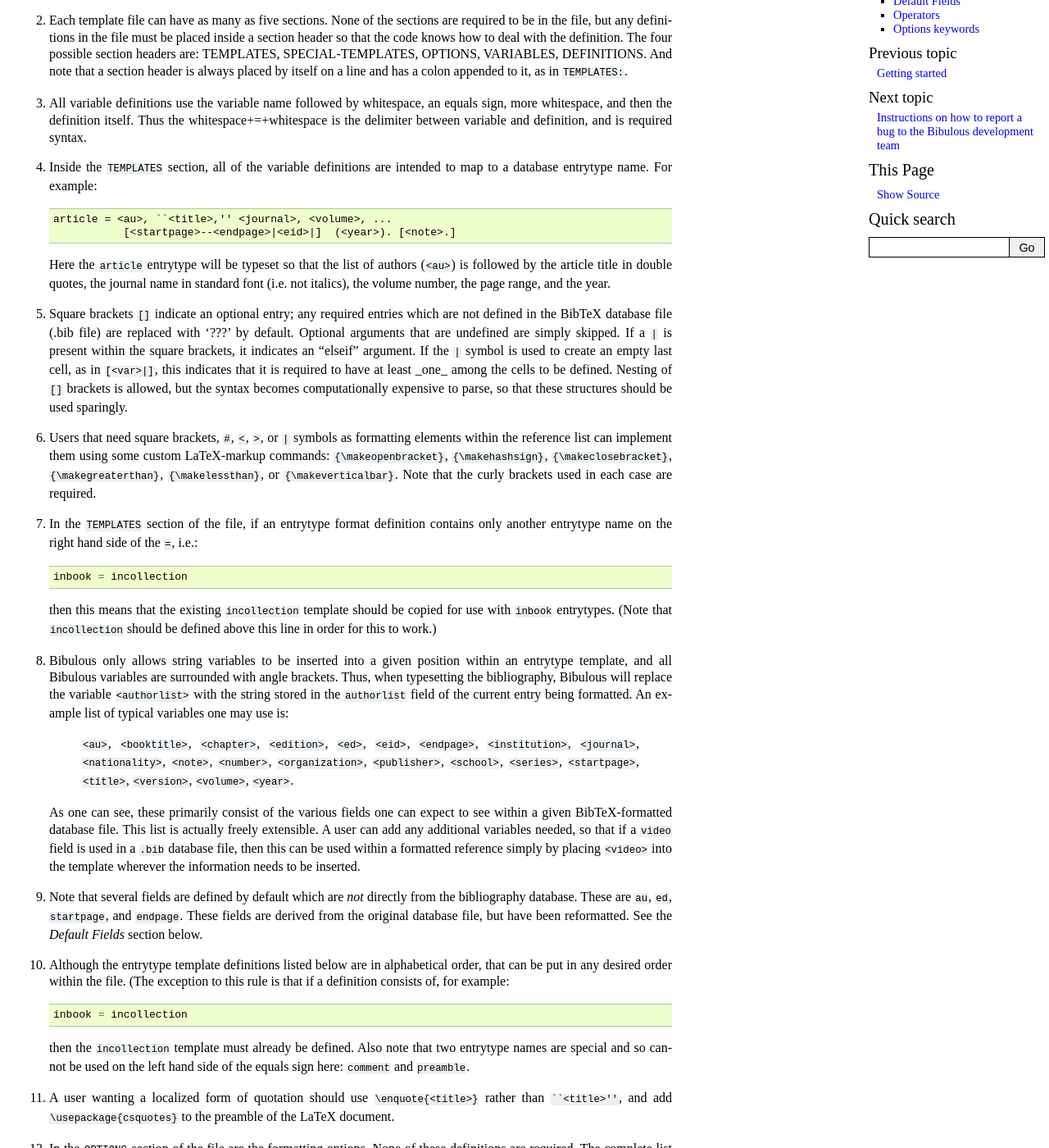
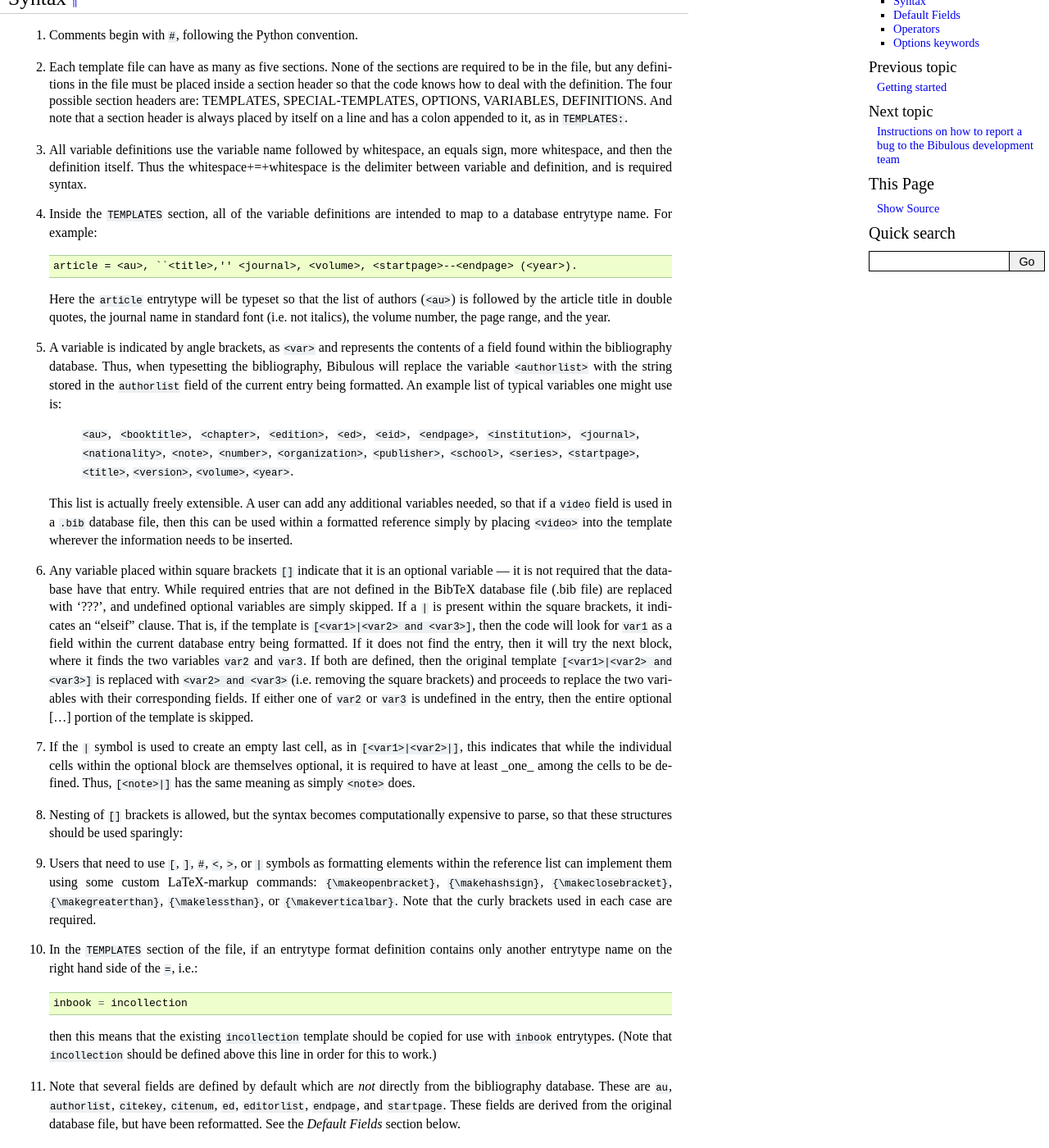
Before and after one commit to nzhagen/bibulous, a Sphinx documentation site: the page built from doc/guidelines_for_writing_style_templates.rst, in a window 1280 px wide and 1400 px high, scrolled down 443 px. Shown: the whole window at 82% size. Built offline with Sphinx 7.4.7, drawn with Linux system fonts in a browser that asks for light colours; some of the changed text lies outside the part shown.

Commit message:
Updates to documentation in guidelines_for_writing_style_templates.rst.

`````diff
--- a/doc/guidelines_for_writing_style_templates.rst
+++ b/doc/guidelines_for_writing_style_templates.rst
@@ -9,14 +12,23 @@ Guidelines for writing bibliography style templates
 
 #. Inside the ``TEMPLATES`` section, all of the variable definitions are intended to map to a database entrytype name. For example::
 
-      article = <au>, ``<title>,'' <journal>, <volume>, ...
-                 [<startpage>--<endpage>|<eid>|]  (<year>). [<note>.]
+      article = <au>, ``<title>,'' <journal>, <volume>, <startpage>--<endpage> (<year>).
 
    Here the ``article`` entrytype will be typeset so that the list of authors (``<au>``) is followed by the article title in double quotes, the journal name in standard font (i.e. not italics), the volume number, the page range, and the year.
 
-#. Square brackets ``[]`` indicate an optional entry; any required entries which are not defined in the BibTeX database file (.bib file) are replaced with '???' by default. Optional arguments that are undefined are simply skipped. If a ``|`` is present within the square brackets, it indicates an "elseif" argument. If the ``|`` symbol is used to create an empty last cell, as in ``[<var>|]``, this indicates that it is required to have at least _one_ among the cells to be defined. Nesting of ``[]`` brackets is allowed, but the syntax becomes computationally expensive to parse, so that these structures should be used sparingly.
+#. A variable is indicated by angle brackets, as ``<var>`` and represents the contents of a field found within the bibliography database. Thus, when typesetting the bibliography, Bibulous will replace the variable ``<authorlist>`` with the string stored in the ``authorlist`` field of the current entry being formatted. An example list of typical variables one might use is:
 
-#. Users that need square brackets, ``#``, ``<``, ``>``, or ``|`` symbols as formatting elements within the reference list can implement them using some custom LaTeX-markup commands: ``{\makeopenbracket}``, ``{\makehashsign}``, ``{\makeclosebracket}``, ``{\makegreaterthan}``, ``{\makelessthan}``, or ``{\makeverticalbar}``. Note that the curly brackets used in each case are required.
+      ``<au>``, ``<booktitle>``, ``<chapter>``, ``<edition>``, ``<ed>``, ``<eid>``, ``<endpage>``, ``<institution>``, ``<journal>``, ``<nationality>``, ``<note>``, ``<number>``, ``<organization>``, ``<publisher>``, ``<school>``, ``<series>``, ``<startpage>``, ``<title>``, ``<version>``, ``<volume>``, ``<year>``.
+
+   This list is actually freely extensible. A user can add any additional variables needed, so that if a ``video`` field is used in a ``.bib`` database file, then this can be used within a formatted reference simply by placing ``<video>`` into the template wherever the information needs to be inserted.
+
+#. Any variable placed within square brackets ``[]`` indicate that it is an optional variable --- it is not required that the database have that entry. While required entries that are not defined in the BibTeX database file (.bib file) are replaced with '???', and undefined optional variables are simply skipped. If a ``|`` is present within the square brackets, it indicates an "elseif" clause. That is, if the template is ``[<var1>|<var2> and <var3>]``, then the code will look for ``var1`` as a field within the current database entry being formatted. If it does not find the entry, then it will try the next block, where it finds the two variables ``var2`` and ``var3``. If both are defined, then the original template ``[<var1>|<var2> and <var3>]`` is replaced with ``<var2> and <var3>`` (i.e. removing the square brackets) and proceeds to replace the two variables with their corresponding fields. If either one of ``var2`` or ``var3`` is undefined in the entry, then the entire optional [...] portion of the template is skipped.
+
+#. If the ``|`` symbol is used to create an empty last cell, as in ``[<var1>|<var2>|]``, this indicates that while the individual cells within the optional block are themselves optional, it is required to have at least _one_ among the cells to be defined. Thus, ``[<note>|]`` has the same meaning as simply ``<note>`` does.
+
+#. Nesting of ``[]`` brackets is allowed, but the syntax becomes computationally expensive to parse, so that these structures should be used sparingly::
+
+#. Users that need to use ``[``, ``]``, ``#``, ``<``, ``>``, or ``|`` symbols as formatting elements within the reference list can implement them using some custom LaTeX-markup commands: ``{\makeopenbracket}``, ``{\makehashsign}``, ``{\makeclosebracket}``, ``{\makegreaterthan}``, ``{\makelessthan}``, or ``{\makeverticalbar}``. Note that the curly brackets used in each case are required.
 
 #. In the ``TEMPLATES`` section of the file, if an entrytype format definition contains only another entrytype name on the right hand side of the ``=``, i.e.::
 
@@ -24,13 +36,7 @@ Guidelines for writing bibliography style templates
 
    then this means that the existing ``incollection`` template should be copied for use with ``inbook`` entrytypes. (Note that ``incollection`` should be defined above this line in order for this to work.)
 
-#. Bibulous only allows string variables to be inserted into a given position within an entrytype template, and all Bibulous variables are surrounded with angle brackets. Thus, when typesetting the bibliography, Bibulous will replace the variable ``<authorlist>`` with the string stored in the ``authorlist`` field of the current entry being formatted. An example list of typical variables one may use is:
-
-      ``<au>``, ``<booktitle>``, ``<chapter>``, ``<edition>``, ``<ed>``, ``<eid>``, ``<endpage>``, ``<institution>``, ``<journal>``, ``<nationality>``, ``<note>``, ``<number>``, ``<organization>``, ``<publisher>``, ``<school>``, ``<series>``, ``<startpage>``, ``<title>``, ``<version>``, ``<volume>``, ``<year>``.
-
-   As one can see, these primarily consist of the various fields one can expect to see within a given BibTeX-formatted database file. This list is actually freely extensible. A user can add any additional variables needed, so that if a ``video`` field is used in a ``.bib`` database file, then this can be used within a formatted reference simply by placing ``<video>`` into the template wherever the information needs to be inserted.
-
-#. Note that several fields are defined by default which are *not* directly from the bibliography database. These are ``au``, ``ed``, ``startpage``, and ``endpage``. These fields are derived from the original database file, but have been reformatted. See the *Default Fields* section below.
+#. Note that several fields are defined by default which are *not* directly from the bibliography database. These are ``au``, ``authorlist``, ``citekey``, ``citenum``, ``ed``, ``editorlist``, ``endpage``, and ``startpage``. These fields are derived from the original database file, but have been reformatted. See the *Default Fields* section below.
 
 #. Although the entrytype template definitions listed below are in alphabetical order, that can be put in any desired order within the file. (The exception to this rule is that if a definition consists of, for example::
 
@@ -40,11 +46,15 @@ Guidelines for writing bibliography style templates
 
 #. A user wanting a localized form of quotation should use ``\enquote{<title>}`` rather than ````<title>''``, and add ``\usepackage{csquotes}`` to the preamble of the LaTeX document.
 
-#. In the ``OPTIONS`` section of the file are the formatting options. None of these definitions are required. The complete list of available formatting options is::
+#. In the ``OPTIONS`` section of the file are the formatting options. None of these definitions are required. The complete list is given in the *Options keywords* section below, together with explanations of each.
 
-      options.authorlist_format = 'first_name_first'
+#. The ``SPECIAL-TEMPLATES`` section is where users can define their own fields that get generated for every database entry evaluated. For example, the variable definition::
 
-#. [ADD MORE DETAILS HERE ON NEWER CODE STRUCTURES]
+    group = [<organization>|<institution>|<corporation>|]
+
+    in the ``SPECIAL-TEMPLATES`` section will create a ``group`` field that can be used as the variable ``<group>`` within the regular ``TEMPLATES`` section of the file. This effectively allows users to create a shortcut. Where they could write out ``[<organization>|<institution>|<corporation>|]`` inside each template that needs this structure, the special template definition allows them to replace each instance with a simple ``<group>``.
+
+#. [ADD MORE DETAILS HERE ON NEWER CODE STRUCTURES, such as implicit indexing and implicit loops. What else to go here?]
 
 Default Fields
 --------------
`````
Also changed, not shown: other parts of doc/guidelines_for_writing_style_templates.rst (+3 -0 lines).
